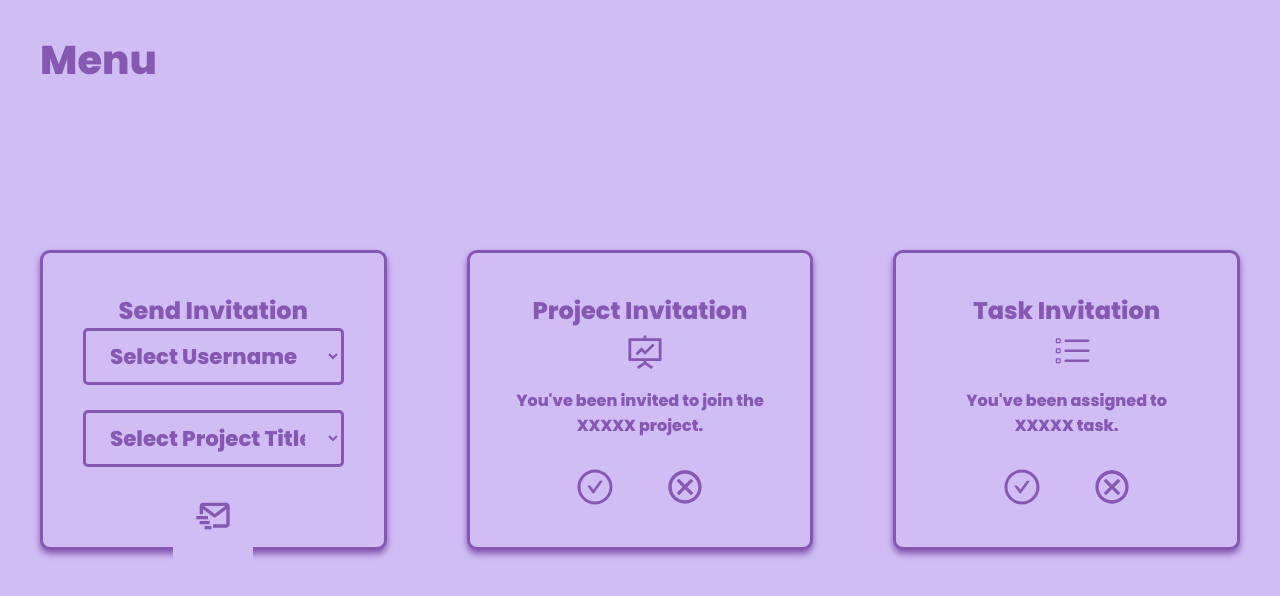
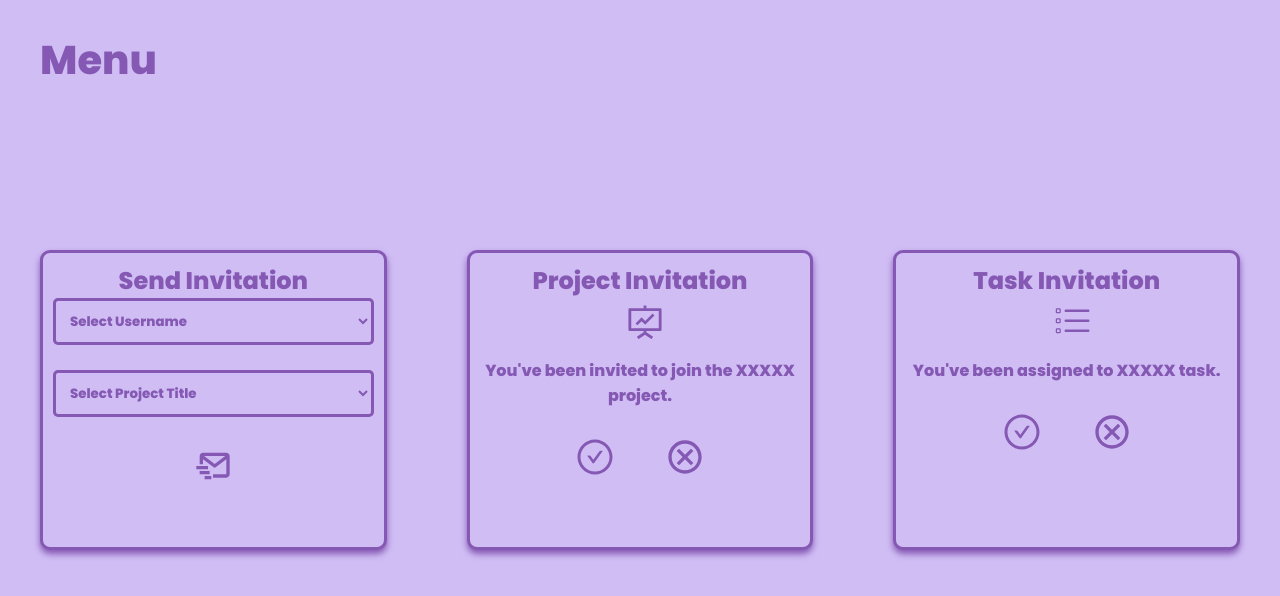
Before and after one commit to jxliahx/Software-Project, a React (Create React App) app in the folder frontend/: page /Invitation in a window 1280 px wide. Shown: the top 596 px of the page. Built offline with nearby package versions, Linux system fonts and the light colour scheme.

Commit message:
css debugging

```diff
--- a/frontend/src/Invitation.css
+++ b/frontend/src/Invitation.css
@@ -11,7 +11,7 @@
 
 .lform-container {
   border: 3px solid #8458b3;
-  padding: 40px;
+  padding: 10px;
   margin: 40px;
   width: 600px;
   height: 300px;
@@ -84,9 +84,9 @@
   color: #8458b3; /* Button text color */
   border: 3px solid #8458b3;
   border-radius: 5px;
-  padding: 10px 20px;
+  padding: 10px 10px;
   cursor: pointer;
-  font-size: 16pt;
+  font-size: 10pt;
   font-family: "Poppins"; /* Change the font-family */
   font-weight: bold; /* Make the text bold */
 }
@@ -105,7 +105,7 @@
 }
 
 .dropdown-menu li {
-  padding: 10px;
+  padding: 5px;
 }
 
 .dropdown-menu li a {
@@ -139,7 +139,7 @@
 
   .form-container {
     border: 3px solid #8458b3;
-    padding: 40px;
+    padding: 10px;
     margin: 40px;
     width: 600px;
     height: 300px;
@@ -239,7 +239,7 @@
     }
 
 .lButton{
-  background-color: #d0bdf4;
+  background-color: transparent;
     border: none;
     color: #8458b3; /* Set the text color of the buttons */
     top: 10px;
```
